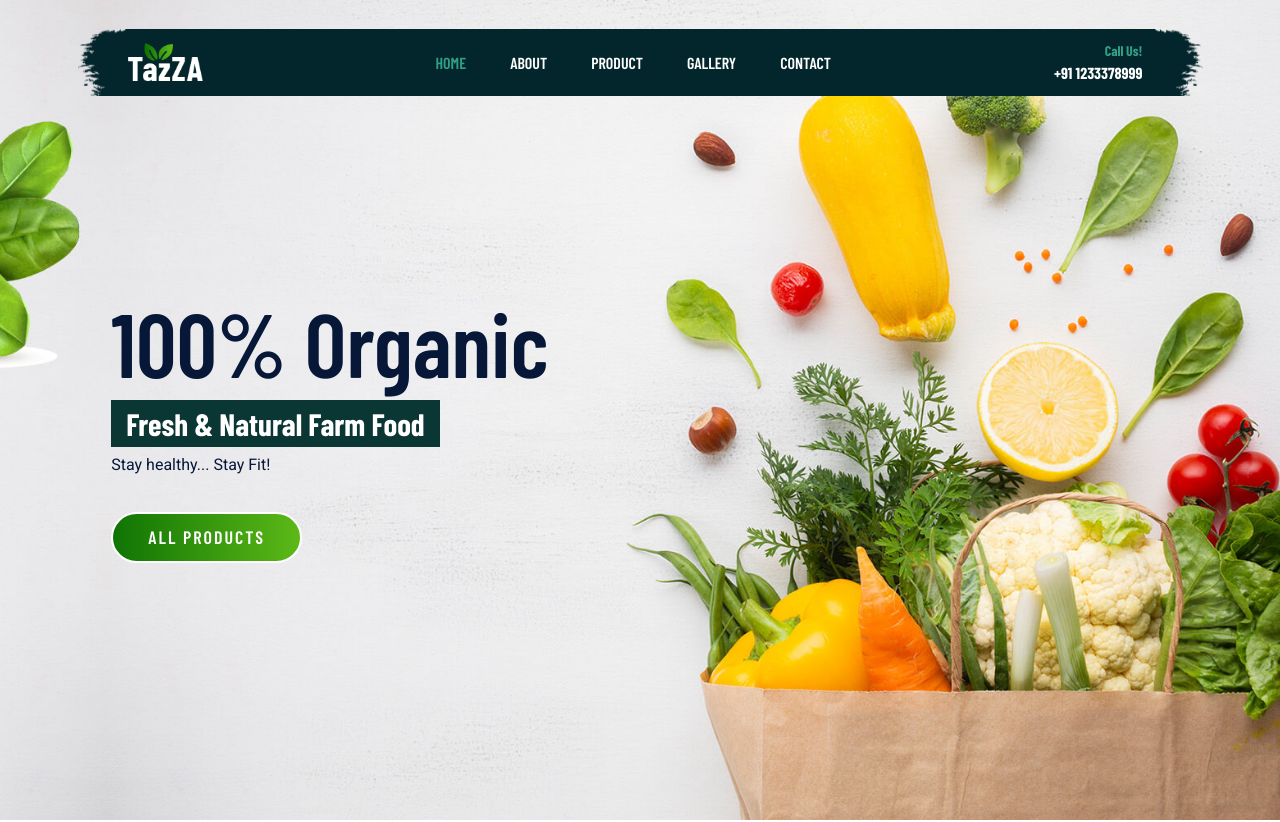
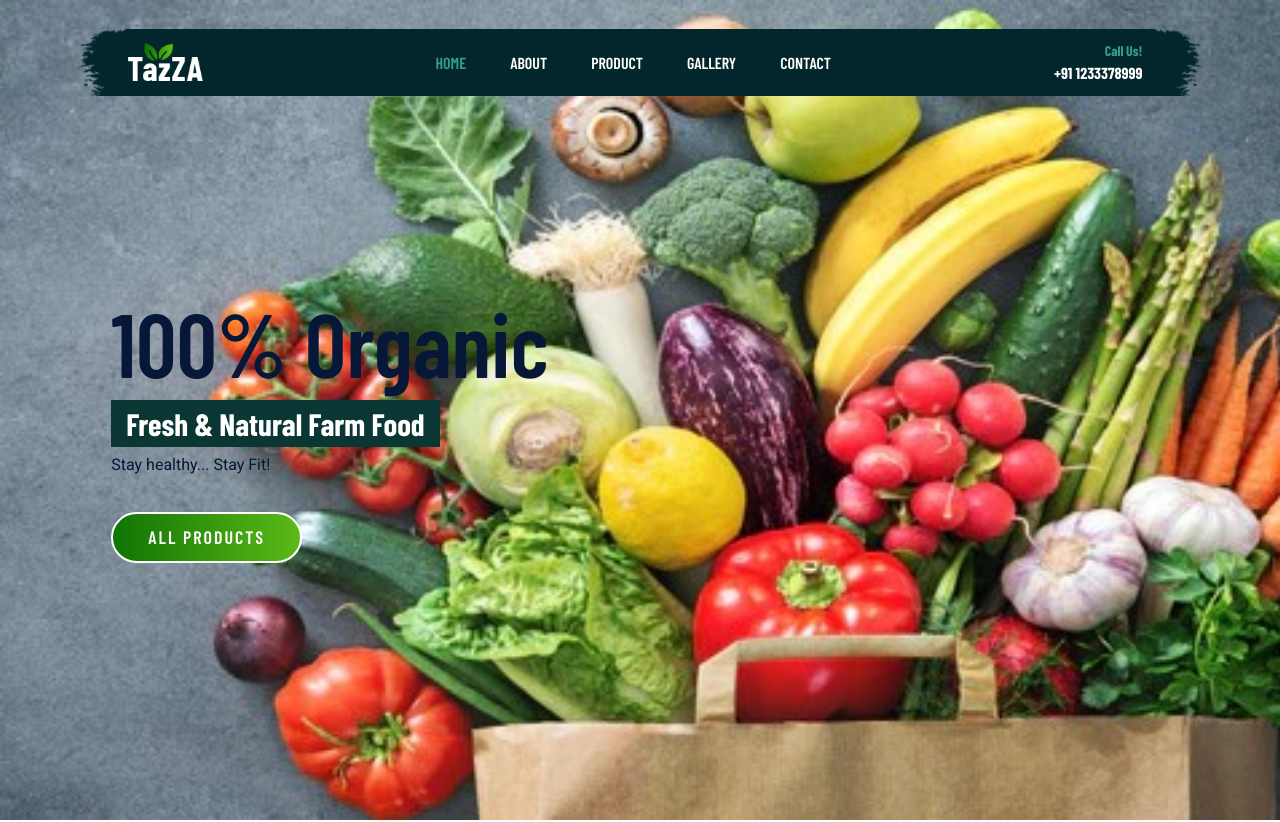
Before and after one commit to Chauhan545/Apna-Farm, a plain HTML site: page index.html in a window 1280 px wide. Shown: the top 822 px of the page. Drawn offline with nearby package versions, Linux system fonts and the light colour scheme; a web font is replaced by a local one.

Commit message:
Update style.css

```diff
--- a/css/style.css
+++ b/css/style.css
@@ -328,7 +328,7 @@
            /* 02 Banner Section */
 
            .banner_section {
-               background: url('../images/banner-slide/Banner-1.jpg');
+               background: url('../Banner-1.jpg');
                background-repeat: no-repeat;
                background-size: cover;
                background-position: center;
```
